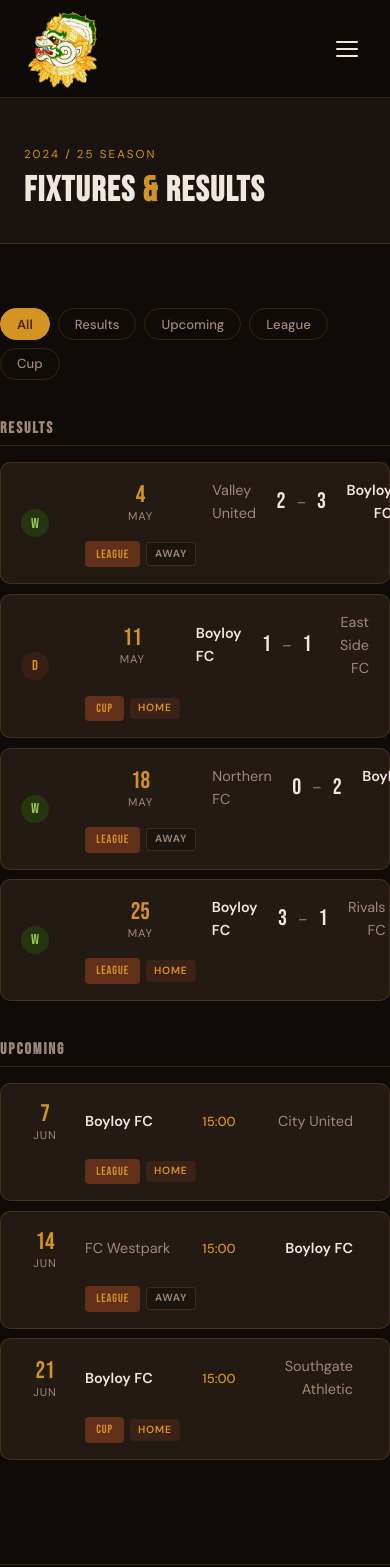
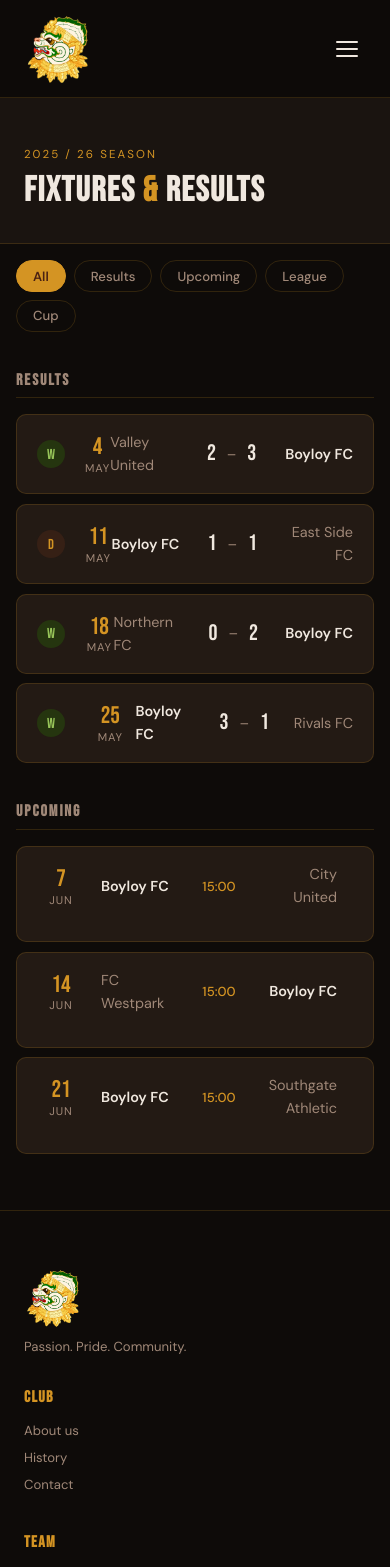
Before and after one commit to Ponleu7/boyloy_ft_app, a Vue app: page /fixtures in a window 390 px wide. Shown: the top 1567 px of the page. Built offline with nearby package versions, Linux system fonts and the light colour scheme.

Commit message:
fix responsive UI

```diff
--- a/src/components/AppFooter.vue
+++ b/src/components/AppFooter.vue
@@ -12,7 +12,7 @@
           <h4>Club</h4>
           <RouterLink to="/about">About us</RouterLink>
           <RouterLink to="/about">History</RouterLink>
-          <RouterLink to="/contact">Contact</RouterLink>
+          <RouterLink to="/">Contact</RouterLink>
         </div>
 
         <div class="footer__col">
@@ -25,7 +25,7 @@
         <div class="footer__col">
           <h4>Media</h4>
           <RouterLink to="/news">News</RouterLink>
-          <RouterLink to="/gallery">Gallery</RouterLink>
+          <RouterLink to="/">Gallery</RouterLink>
         </div>
       </div>
 
@@ -117,10 +117,18 @@ const year = new Date().getFullYear();
   .footer__brand {
     grid-column: 1 / -1;
   }
+  .footer__logo {
+  width: 64px;
+  height: auto;
+}
 }
 @media (max-width: 480px) {
   .footer__grid {
     grid-template-columns: 1fr;
   }
+  .footer__logo {
+  width: 60px;
+  height: auto;
+}
 }
 </style>
--- a/src/components/AppNavbar.vue
+++ b/src/components/AppNavbar.vue
@@ -167,5 +167,9 @@ onUnmounted(() => window.removeEventListener("scroll", onScroll));
   .navbar__links a {
     padding: 0.65rem 1rem;
   }
+  .navbar__logo {
+    width: 70px;
+    height: auto;
+  }
 }
 </style>
--- a/src/data/fixtures.js
+++ b/src/data/fixtures.js
@@ -1,7 +1,7 @@
 export const fixtures = [
   {
     id: 1,
-    date: '2025-05-25T15:00:00',
+    date: '2026-05-25T15:00:00',
     homeTeam: 'Boyloy FC',
     awayTeam: 'Rivals FC',
     homeScore: 3,
@@ -12,7 +12,7 @@ export const fixtures = [
   },
   {
     id: 2,
-    date: '2025-05-18T15:00:00',
+    date: '2026-05-18T15:00:00',
     homeTeam: 'Northern FC',
     awayTeam: 'Boyloy FC',
     homeScore: 0,
@@ -23,7 +23,7 @@ export const fixtures = [
   },
   {
     id: 3,
-    date: '2025-05-11T14:00:00',
+    date: '2026-05-11T14:00:00',
     homeTeam: 'Boyloy FC',
     awayTeam: 'East Side FC',
     homeScore: 1,
@@ -34,7 +34,7 @@ export const fixtures = [
   },
   {
     id: 4,
-    date: '2025-05-04T15:00:00',
+    date: '2026-05-04T15:00:00',
     homeTeam: 'Valley United',
     awayTeam: 'Boyloy FC',
     homeScore: 2,
@@ -45,7 +45,7 @@ export const fixtures = [
   },
   {
     id: 5,
-    date: '2025-06-07T15:00:00',
+    date: '2026-06-07T15:00:00',
     homeTeam: 'Boyloy FC',
     awayTeam: 'City United',
     homeScore: null,
@@ -56,7 +56,7 @@ export const fixtures = [
   },
   {
     id: 6,
-    date: '2025-06-14T15:00:00',
+    date: '2026-06-14T15:00:00',
     homeTeam: 'FC Westpark',
     awayTeam: 'Boyloy FC',
     homeScore: null,
@@ -67,7 +67,7 @@ export const fixtures = [
   },
   {
     id: 7,
-    date: '2025-06-21T15:00:00',
+    date: '2026-06-21T15:00:00',
     homeTeam: 'Boyloy FC',
     awayTeam: 'Southgate Athletic',
     homeScore: null,
--- a/src/views/AboutView.vue
+++ b/src/views/AboutView.vue
@@ -6,7 +6,7 @@
     </div>
   </div>
 
-  <div class="container section">
+  <div class="container section about-section">
     <div class="about-content">
       <p>
         <span>Boyloy FT (CADT Boyloy FT)</span> is a student-led football team
@@ -93,4 +93,14 @@
   margin-top: 2rem;
   color: var(--color-secondary);
 }
+
+@media (max-width: 640px) {
+  .about-section {
+    padding: 1rem 1.5rem;
+  }
+  .about-content {
+    font-size: 1rem;
+    line-height: 1.5;
+  }
+}
 </style>
--- a/src/views/FixturesView.vue
+++ b/src/views/FixturesView.vue
@@ -3,12 +3,12 @@
 
     <div class="page-header">
       <div class="container">
-        <p class="page-label">2024 / 25 Season</p>
+        <p class="page-label">2025 / 26 Season</p>
         <h1 class="page-title">Fixtures <span>&</span> Results</h1>
       </div>
     </div>
 
-    <div class="container section">
+    <div class="container section fixtures-section">
 
       <!-- Filter tabs -->
       <div class="filters">
@@ -300,7 +300,11 @@ const formatTime  = (iso) => new Date(iso).toLocaleTimeString('en-GB', { hour: '
     grid-template-columns: 48px 1fr auto;
     grid-template-rows: auto auto;
   }
-  .fixture-meta { grid-row: 2; grid-column: 2; flex-direction: row; align-items: center; justify-content: flex-start; }
+  .fixture-meta { display: none; }
   .fixture-result { grid-row: 1 / 3; }
+  .fixtures-section { padding: 1rem; }
+  .finished {
+    gap: 0;
+  }
 }
 </style>
--- a/src/views/HomeView.vue
+++ b/src/views/HomeView.vue
@@ -321,6 +321,7 @@ onUnmounted(() => clearInterval(timer))
 
 /* ── Responsive ───────────────────────────── */
 @media (max-width: 768px) {
-  .home-grid { grid-template-columns: 1fr; gap: 2rem; }
+  .home-grid { grid-template-columns: 1fr; gap: 2rem; padding: 1rem; }
+
 }
 </style>
--- a/src/views/NewsView.vue
+++ b/src/views/NewsView.vue
@@ -8,7 +8,7 @@
       </div>
     </div>
 
-    <div class="container section">
+    <div class="container section news-section">
 
       <!-- Category filter -->
       <div class="filters">
@@ -269,5 +269,8 @@ const filtered = computed(() =>
 @media (max-width: 640px) {
   .featured-card { grid-template-columns: 1fr; }
   .featured-image { min-height: 180px; }
+  .news-section {
+    padding : 1rem;
+  }
 }
 </style>
--- a/src/views/SquadView.vue
+++ b/src/views/SquadView.vue
@@ -7,7 +7,7 @@
       </div>
     </div>
 
-    <div class="container section">
+    <div class="container section squad-section">
       <!-- Position filter -->
       <div class="filters">
         <button
@@ -235,4 +235,12 @@ const posShort = (pos) => {
   border-radius: 4px;
   flex-shrink: 0;
 }
+
+@media (max-width: 640px) {
+  .squad-section {
+   padding: 1rem;
+   padding-bottom: 0;
+  }
+
+}
 </style>
--- a/src/views/StoreView.vue
+++ b/src/views/StoreView.vue
@@ -6,7 +6,7 @@
     </div>
   </div>
 
-<div class="container section">
+<div class="container section store-section">
      <div class="store-grid">
     <div v-for="item in filtered" :key="item.id" class="store-card">
       <img
@@ -167,4 +167,17 @@ const filtered = computed(() => {
   gap: 12px;
   justify-content: space-between;
 }
+
+
+@media (max-width: 640px) {
+  .store-grid {
+  margin-top: 1rem;
+  grid-template-columns: repeat(1, 1fr);
+  margin-bottom: 1rem;
+}
+.store-section{
+  padding: 1rem;
+}
+
+}
 </style>
--- a/src/views/TableView.vue
+++ b/src/views/TableView.vue
@@ -8,7 +8,7 @@
       </div>
     </div>
 
-    <div class="container section">
+    <div class="container section table-section">
 
       <div class="table-wrap">
         <table class="league-table">
@@ -255,4 +255,7 @@ td { padding: .8rem 1rem; color: var(--color-text); }
 .legend-dot.promo      { background: #4caf50; }
 .legend-dot.relegation { background: #e53935; }
 .legend-dot.boyloy     { background: var(--color-secondary); }
+.table-section {
+ padding: 1rem;
+}
 </style>
```
